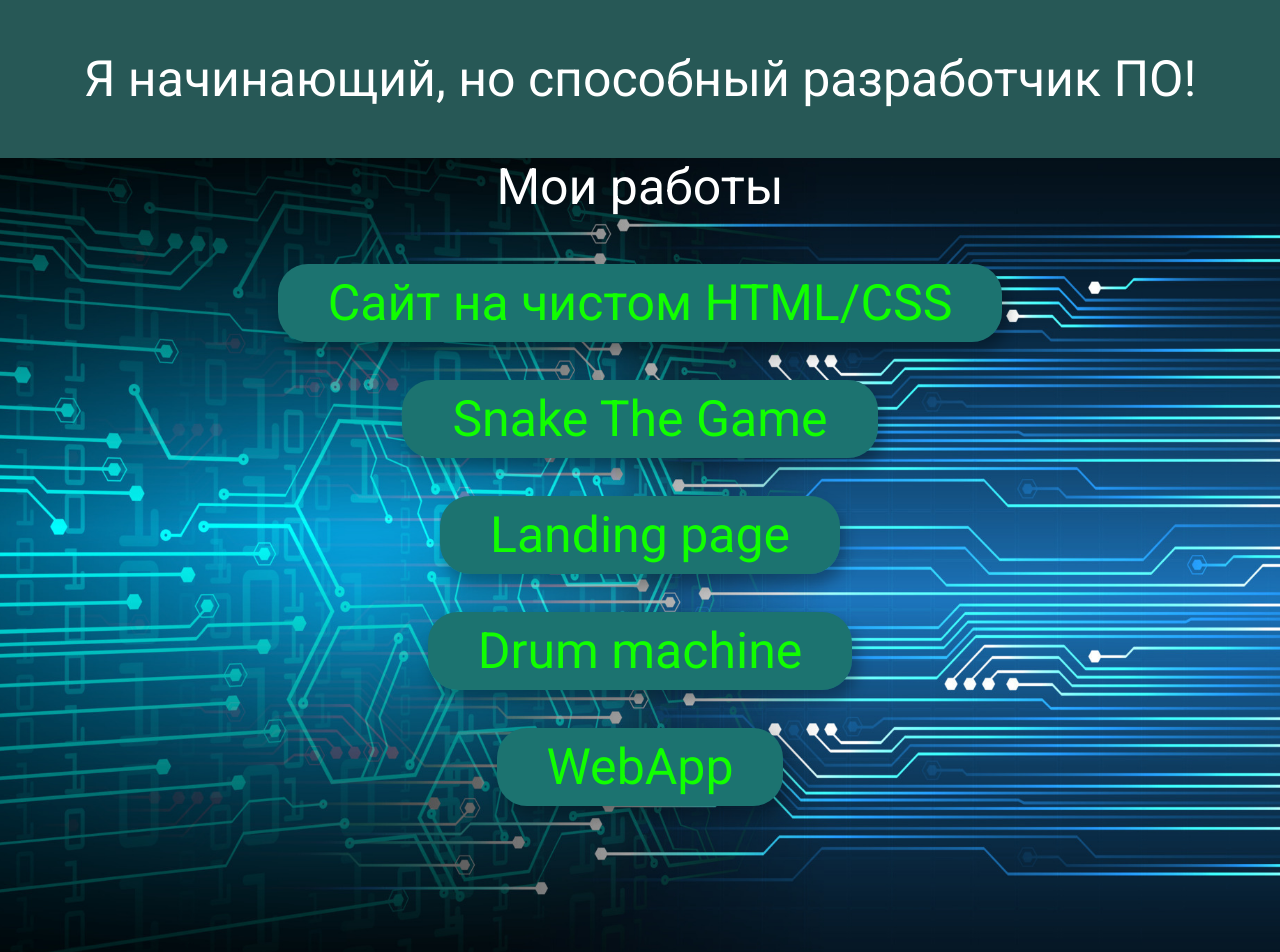
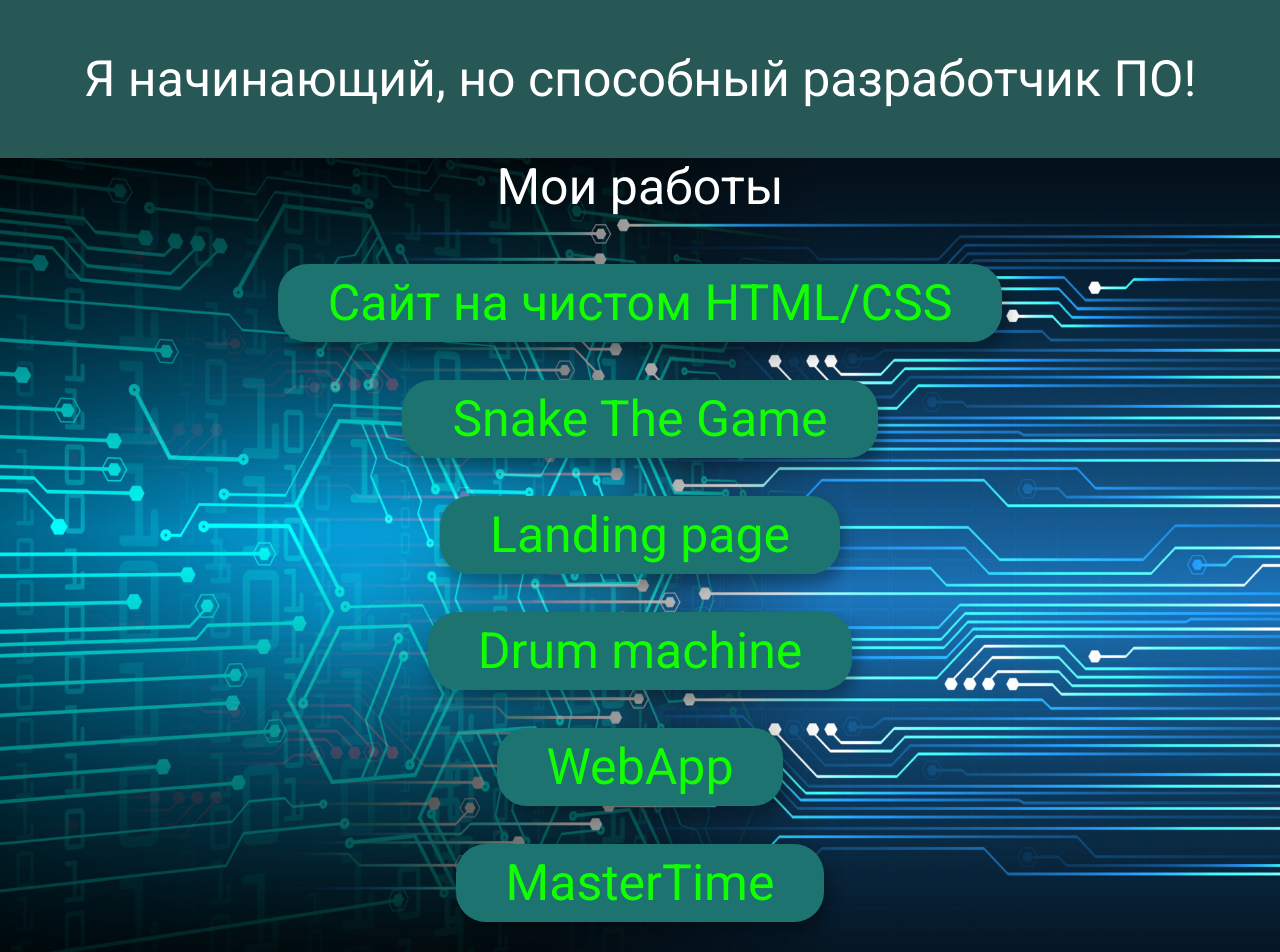
Before and after one commit to RomanJefimov/RomanJefimov.github.io, a plain HTML site: page index.html in a window 1280 px wide. Shown: the top 952 px of the page. Drawn offline with Linux system fonts and the light colour scheme.

Commit message:
Update index.html

```diff
--- a/index.html
+++ b/index.html
@@ -30,7 +30,9 @@
 		<br>
 		<br>
 			<a href="5/index.html" target="_blank">WebApp</a>
-
+		<br>
+		<br>
+			<a href="https://github.com/RomanJefimov/MasterTime.git" target="_blank">MasterTime</a>
 
     	</div>
     </div>
```
